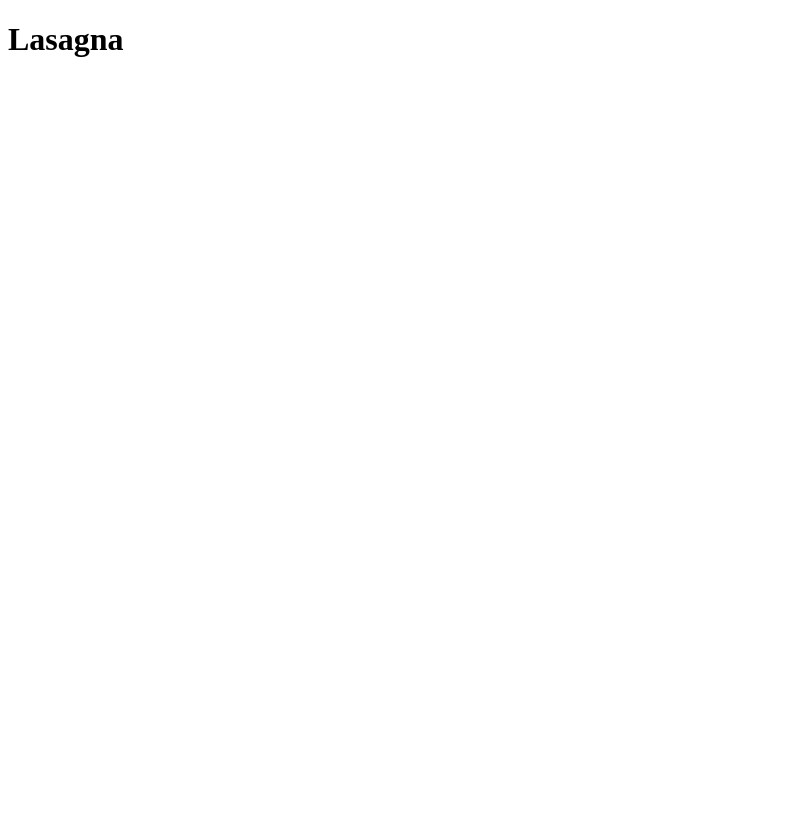
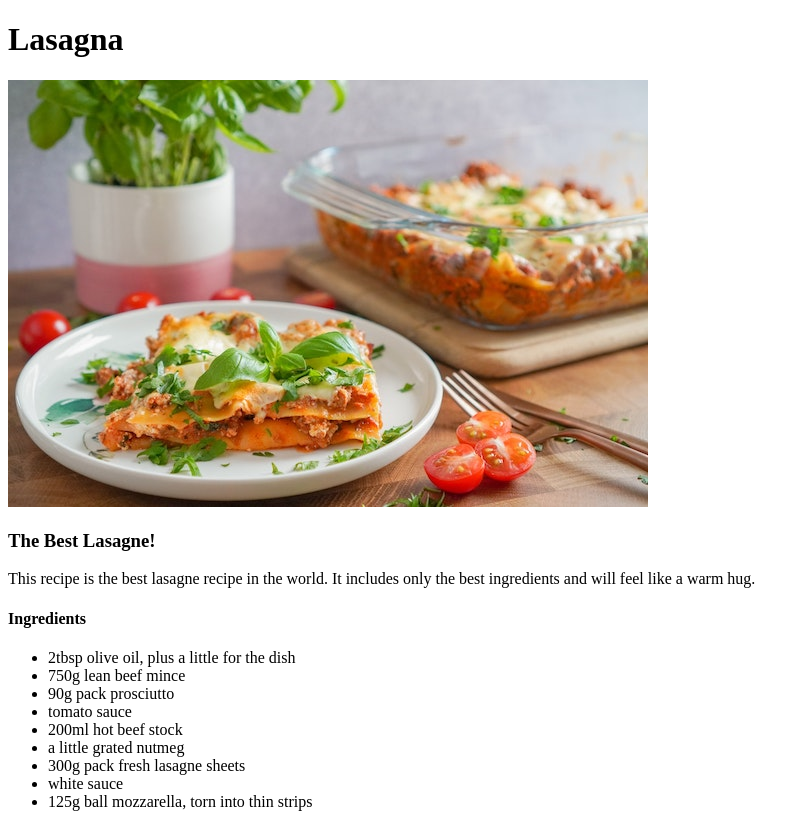
Before and after one commit to lemonslic3/odin-recipes, a plain HTML site: page recipes/lasagna.html in a window 1280 px wide. Shown: the whole page, without its empty margins (0-810 px from the left). Before the commit the page ends 800 px from the top, so only its background shows below. Drawn offline with Linux system fonts and the light colour scheme.

Commit message:
Add lasagne image, edit index.html, edit lasagne.html

```diff
--- a/recipes/lasagna.html
+++ b/recipes/lasagna.html
@@ -4,9 +4,24 @@
     <meta charset="UTF-8">
     <meta http-equiv="X-UA-Compatible" content="IE=edge">
     <meta name="viewport" content="width=device-width, initial-scale=1.0">
-    <title>Lasagna Recipe</title>
+    <title>Lasagne Recipe</title>
 </head>
 <body>
     <h1>Lasagna</h1>
+    <img src="img/lasagna.jpg" alt="a plate of lasagna with a pan of lasagna, basil and tomatoes in the background">
+    <h3>The Best Lasagne!</h3>
+    <p>This recipe is the best lasagne recipe in the world. It includes only the best ingredients and will feel like a warm hug.</p>
+    <h4>Ingredients</h4>
+    <ul>
+        <li>2tbsp olive oil, plus a little for the dish</li>
+        <li>750g lean beef mince</li>
+        <li>90g pack prosciutto</li>
+        <li>tomato sauce</li>
+        <li>200ml hot beef stock</li>
+        <li>a little grated nutmeg</li>
+        <li>300g pack fresh lasagne sheets</li>
+        <li>white sauce</li>
+        <li>125g ball mozzarella, torn into thin strips</li>
+    </ul>
 </body>
 </html>
```
Also changed, not shown: index.html (+1 -0 lines), recipes/img/lasagna.jpg (added).
